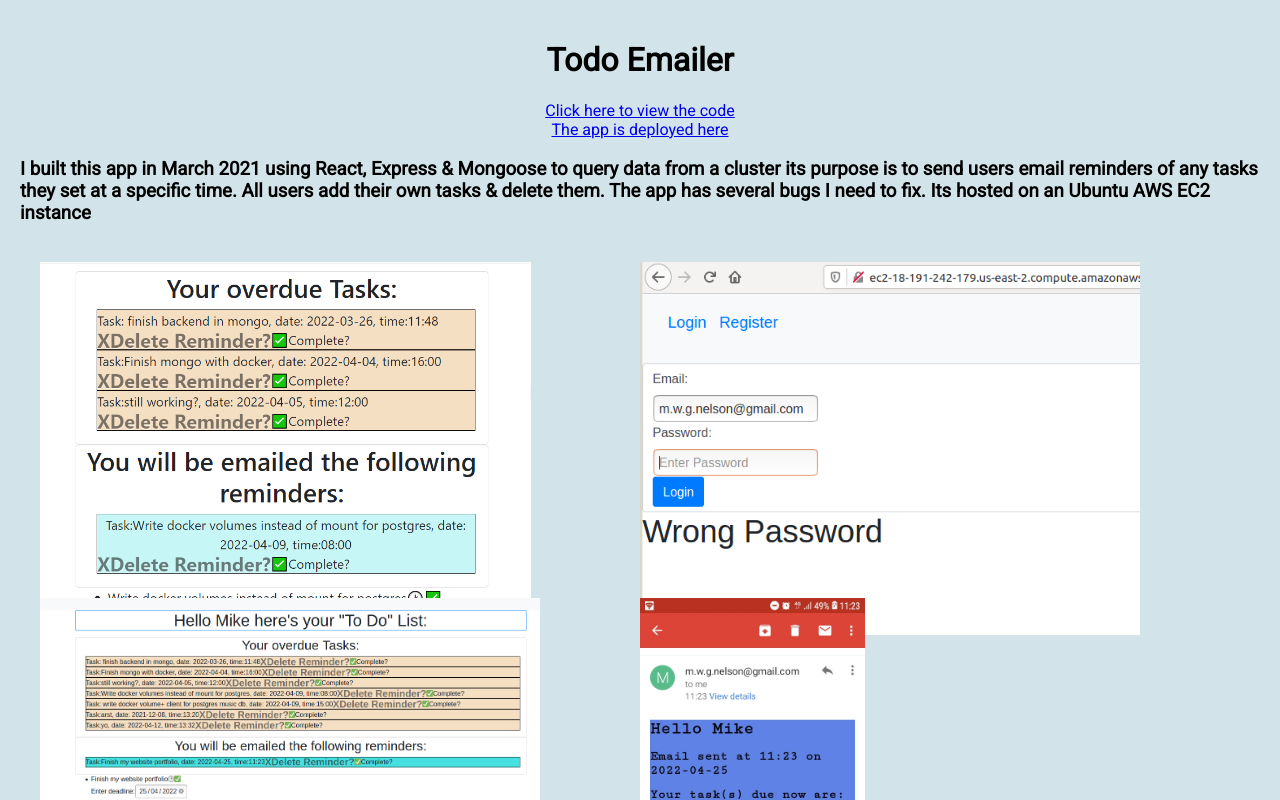
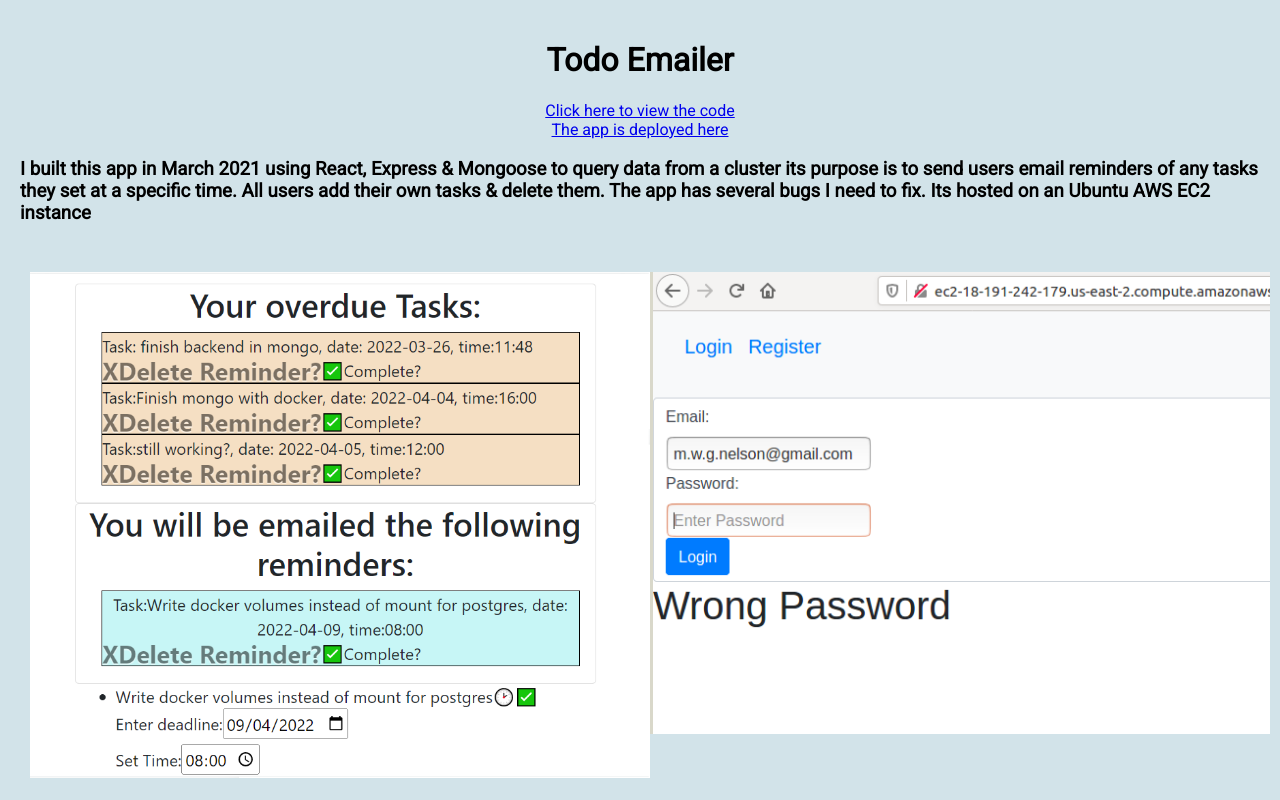
Before and after one commit to mwezn/portfolio2, a React (Create React App) app: page /0 in a window 1280 px wide. Shown: the top 800 px of the page. Built offline with nearby package versions, Linux system fonts and the light colour scheme.

Commit message:
Mobile responsive

```diff
--- a/src/components/description.css
+++ b/src/components/description.css
@@ -8,16 +8,34 @@
     flex-direction: column;
     align-items: center;
 }
+div.grid {
+    display: flex;
+    flex-direction: column;
+}
+div.grid img {
+    max-width:90%;
+    max-height:70%;
+    padding-top:20px;
 
-div.grid {
-    display:grid;
-    grid-template-columns: 50% 50%;
-    grid-template-rows: 40% 40%;
 }
 
-div.grid img {
-    max-width: 500px;
-    max-height: 400px;
-    margin-right: 100px;
-    padding-top:20px;
+
+
+
+@media screen and (min-width:600px){
+    div.grid {
+        display:grid;
+        grid-template-columns: 50% 50%;
+        grid-template-rows: 40% 40%;
+    }
+
+    div.grid img {
+        max-width: 100%;
+        max-height: 90%;
+        margin-left:10px;
+        padding-top:30px
+
+    }
+
+
 }
--- a/src/components/home.css
+++ b/src/components/home.css
@@ -1,4 +1,4 @@
-@import url('https://fonts.googleapis.com/css2?family=Press+Start+2P&display=swap');
+
 
 
 
```
